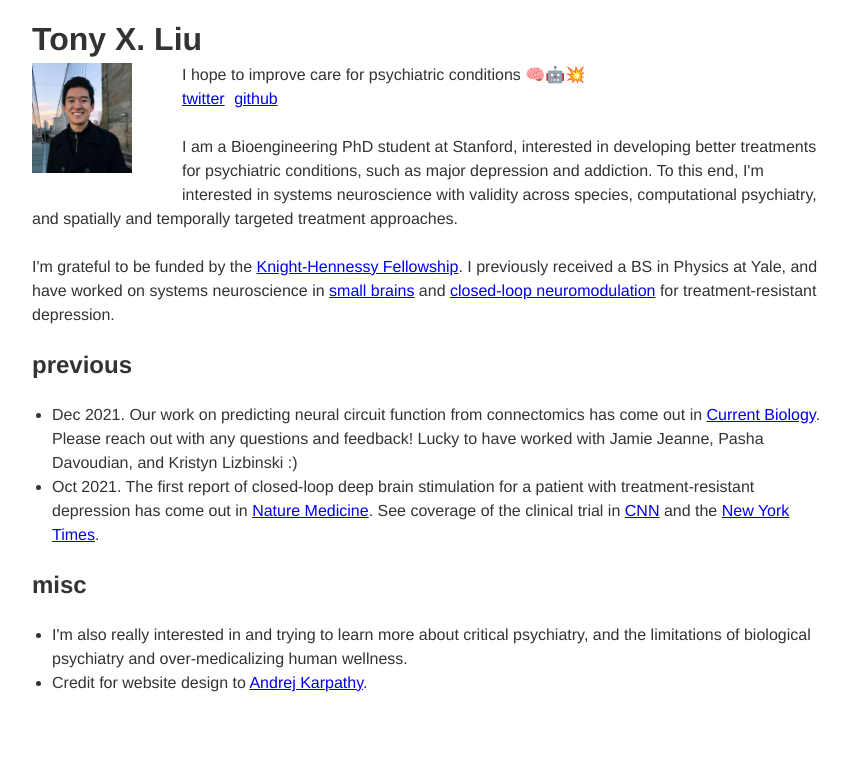
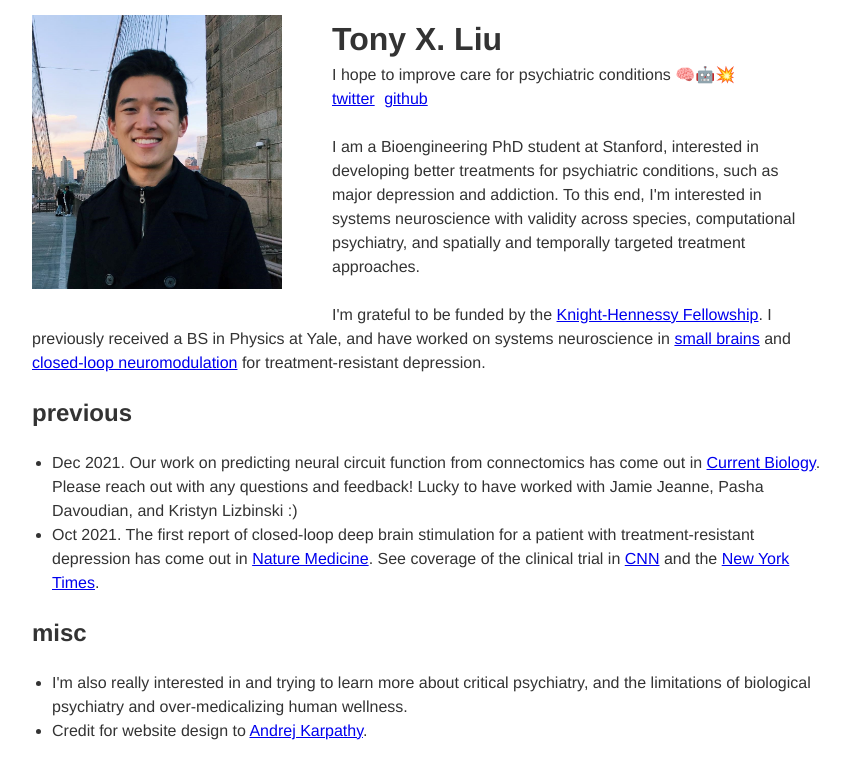
Before and after one commit to txzliu/txzliu.github.io, a Jekyll site: the page index.html, which Jekyll copies as it is, in a window 1280 px wide. Shown: the top 779 px of the page, without its empty margins (208-1056 px from the left). Built offline with Jekyll 4.4.1, drawn with Linux system fonts in a browser that asks for light colours.

Commit message:
Update index.html

```diff
--- a/index.html
+++ b/index.html
@@ -62,9 +62,9 @@
 <body>
 
 <div id="wrap">
+<div style="float:left; padding-bottom:10px; padding-right:10px">
+<img width="250" style="float:left; padding-right:50px; padding-bottom:20px" src="images/Liu_Tony_06146814 (2).jpg">
 <h1>Tony X. Liu</h1>
-<div style="float:left; padding-bottom:10px; padding-right:10px">
-<img width="100" style="float:left; padding-right:50px; padding-bottom:20px" src="images/Liu_Tony_06146814 (2).jpg">
 <div>I hope to improve care for psychiatric conditions 🧠🤖💥</div>
 <div id="links">
     <a href="https://twitter.com/liutony66">twitter</a>
```
